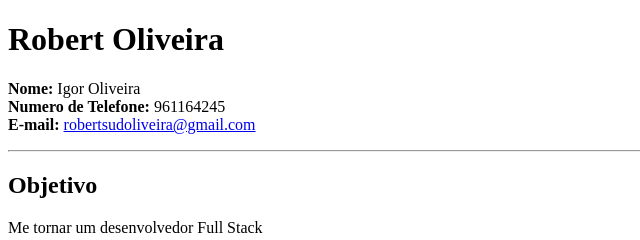
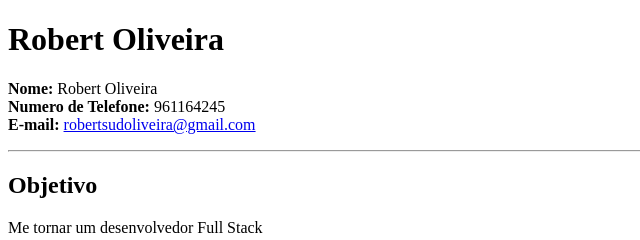
Before and after one commit to robertsudoliveira/Desafio1, a plain HTML site: page index.html in a window 1280 px wide. Shown: the top 240 px of the page, 0-640 px from the left. Drawn offline with Linux system fonts and the light colour scheme.

Commit message:
alterações do nome

```diff
--- a/index.html
+++ b/index.html
@@ -11,7 +11,7 @@
 <body>
     <h1>Robert Oliveira</h1>
     <p>
-        <strong>Nome: </strong>Igor Oliveira<br>
+        <strong>Nome: </strong>Robert Oliveira<br>
         <strong>Numero de Telefone: </strong>961164245<br>
         <strong>E-mail: </strong><a href="mailto:robertsudoliveira@gmail.com">robertsudoliveira@gmail.com</a><br>
     </p>
```
